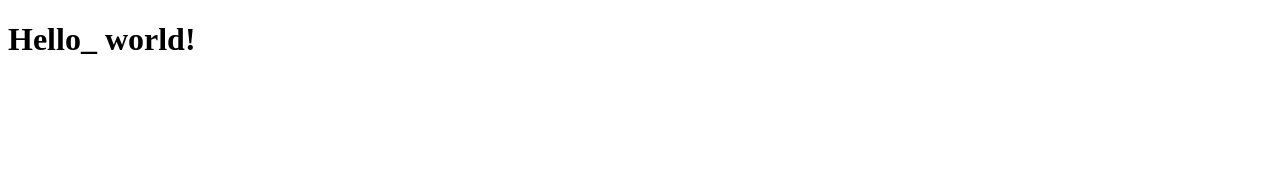
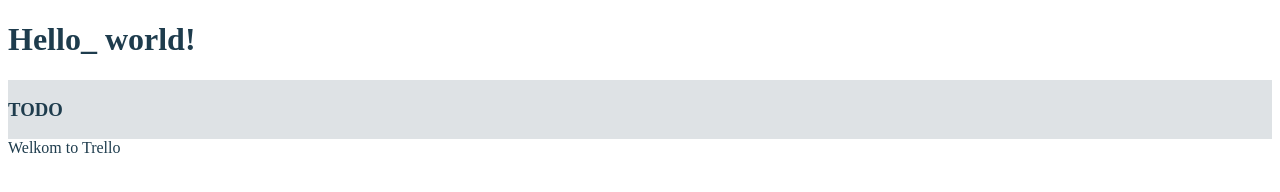
Before and after one commit to Tryd0g0lik/dnd_ne, a website built with webpack: page src/index.html in a window 1280 px wide. Built offline with nearby package versions, Linux system fonts and the light colour scheme.

```diff
--- a/src/index.html
+++ b/src/index.html
@@ -4,13 +4,29 @@
 <head>
   <meta charset="utf-8">
   <title>Webpack App</title>
-  <link href="./style.css" type="stylesheet">
+	<link href="./main.css" type="stylesheet">
   <script type="text/javascript" src="./index.js" async></script>
 </head>
 
 <body>
   <h1>Hello_ world!</h1>
-  <main></main>
+	<main>
+		<article>
+			<div class="header">
+				<h3>TODO</h3>
+			</div>
+			<div class="task">
+				<div class="descrip">
+					<span>Welkom to Trello</span>
+				</div>
+				<div class="task_footer"> <!-- -->
+					<span class="voice"></span>
+					<span class="footer_menu"></span>
+					<span class="feedback"></span>
+				</div>
+			</div>
+		</article>
+	</main>
 </body>
 
 </html>
--- a/src/styles/style.css
+++ b/src/styles/style.css
@@ -1,5 +1,21 @@
+* {
+  color: #1e3c4d;
+}
 main {
   display: flex;
+  flex-direction: column;
+    flex-wrap: nowrap;
+    justify-content: flex-start;
   background-color: #107abb;
 
 }
+
+article {
+  background-color: #dee2e5;
+}
+
+
+.task {
+  background-color: #ffffff;
+
+}
```
